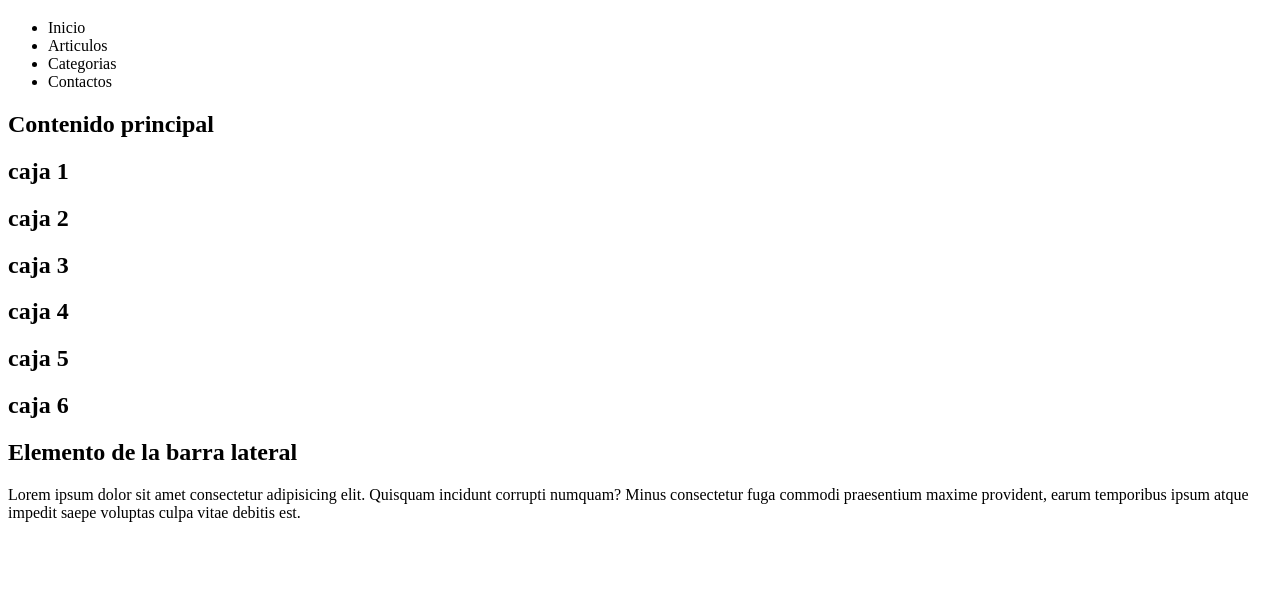
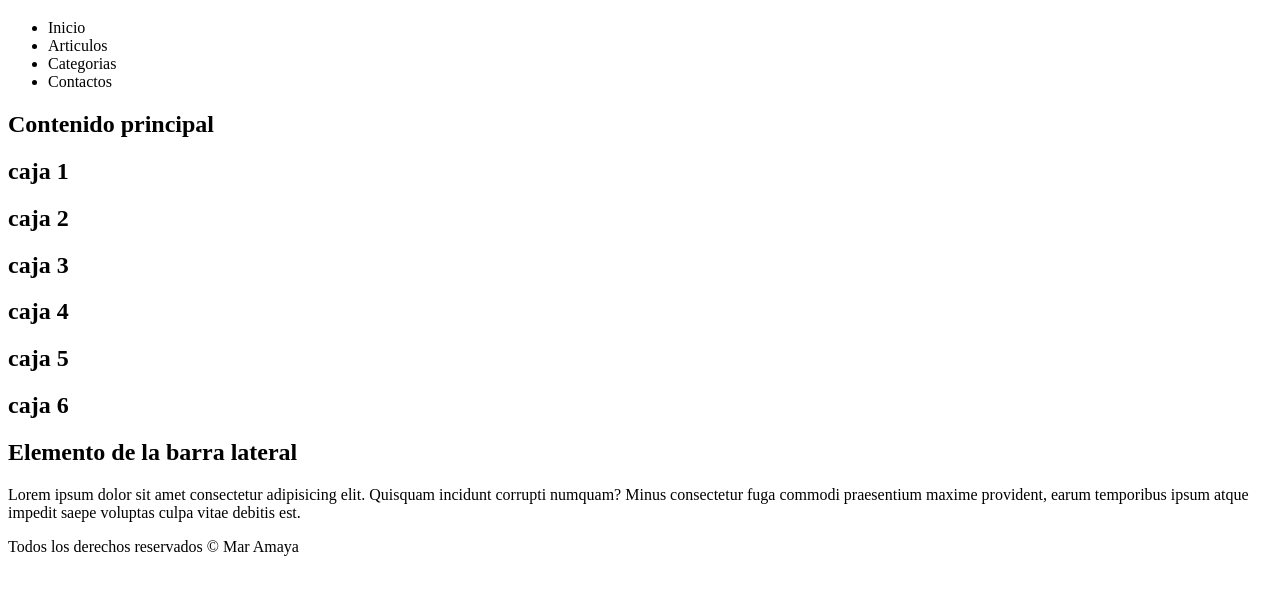
Before and after one commit to ingMarAmaya/ejercicio1, a plain HTML site: page index.html in a window 1280 px wide. Shown: the part 61-656 px from the top of the page. Drawn offline with Linux system fonts and the light colour scheme.

Commit message:
add footer

```diff
--- a/index.html
+++ b/index.html
@@ -50,6 +50,7 @@
             </div>
         </aside>
 
+        <footer id="footer">Todos los derechos reservados &copy; Mar Amaya</footer>
     </div>
 </body>
 </html>
```
